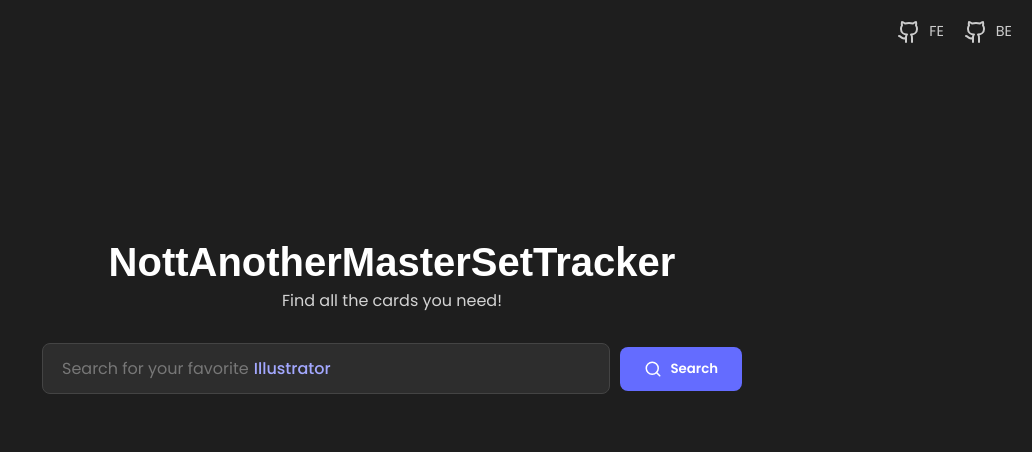
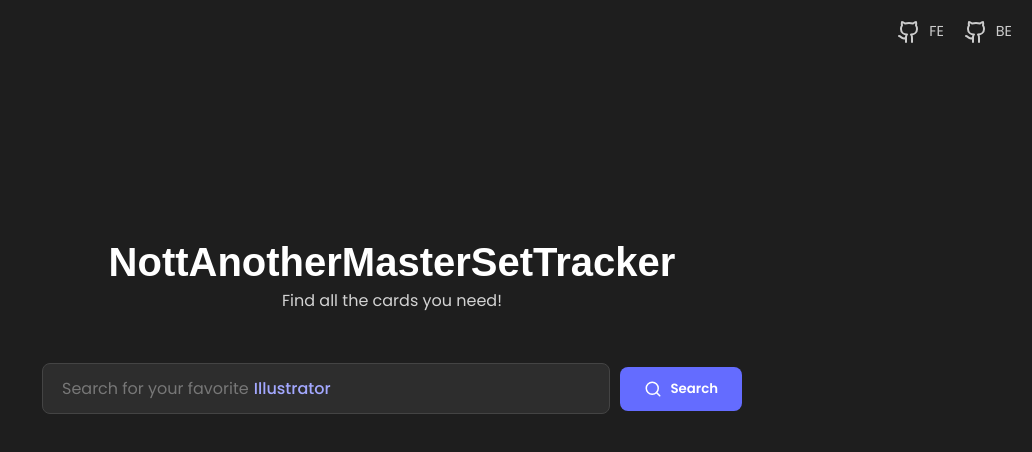
Before and after one commit to deepnimma/FrontNAMST, a React (Vite) app: page / in a window 1280 px wide. Shown: the top 452 px of the page, without its empty margins (248-1280 px from the left). Built offline with nearby package versions, Linux system fonts and the light colour scheme.

Commit message:
stable state

```diff
--- a/src/App.css
+++ b/src/App.css
@@ -1,3 +1,7 @@
+html {
+    scroll-behavior: smooth;
+}
+
 .app-wrapper {
     display: flex;
     justify-content: center;
@@ -89,6 +93,19 @@
     color: lightgray;
     margin: 0;
     margin-top: 5px;
+}
+
+/* --- Sticky Container --- */
+.sticky-container {
+    position: sticky;
+    top: 0;
+    background-color: #1e1e1e;
+    padding: 20px 0;
+    z-index: 50;
+    width: 100%;
+    display: flex;
+    flex-direction: column;
+    align-items: center;
 }
 
 /* --- Search Section --- */
--- a/src/App.tsx
+++ b/src/App.tsx
@@ -95,6 +95,10 @@ function App() {
         setIsIllustrator(false);
     };
 
+    const handleFocus = () => {
+        window.scrollTo({ top: 0, behavior: 'smooth' });
+    };
+
     const toggleSortOrder = () => {
         const newSortOrder = sortOrder === 'asc' ? 'desc' : 'asc';
         setSortOrder(newSortOrder);
@@ -177,6 +181,7 @@ function App() {
                         <div className="titleSubtext">Find all the cards you need!</div>
                     </div>
 
+                    <div className="sticky-container">
                         <div className="search-and-controls-container">
                             <div className="search-input-container">
                                 <input
@@ -185,6 +190,7 @@ function App() {
                                     value={query}
                                     onChange={(e) => setQuery(e.target.value)}
                                     onKeyDown={handleKeyDown}
+                                    onFocus={handleFocus}
                                 />
                                 {query.length === 0 && (
                                     <div className="custom-placeholder">
@@ -230,6 +236,7 @@ function App() {
                                         {gridCols} Columns
                                     </button>
                                 )}
+                            </div>
                         </div>
                     </div>
 
```
Lines whose indentation alone changed are shown as unchanged.
